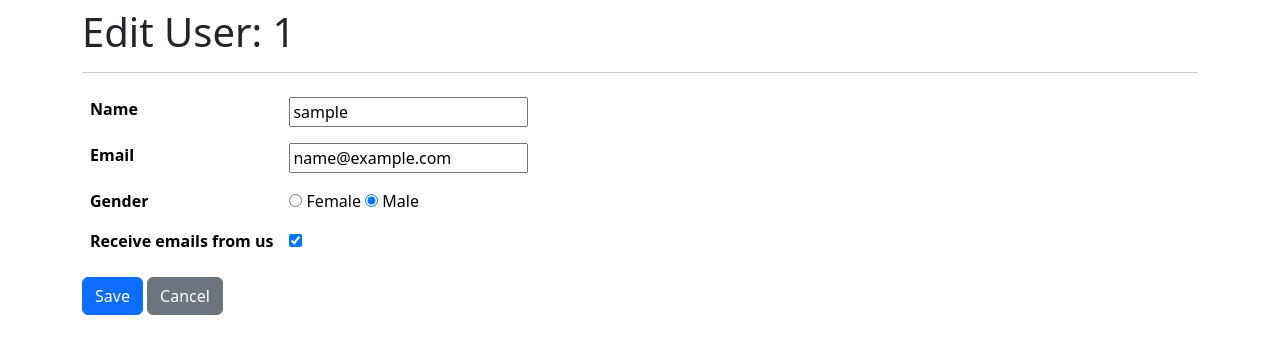
After one commit to verinak/iti-open-source-training, a PHP site: page /edit.php?user_id=1 in a window 1280 px wide. The commit adds this page. Shown: the top 354 px of the page. Run offline with PHP 8.4, Linux system fonts and the light colour scheme; tables that the repository leaves empty hold one stand-in row (values such as "Sample post").

Commit message:
php4 bonus

```diff
--- /dev/null
+++ b/lab14/edit.php
@@ -0,0 +1,123 @@
+<?php include "config.php" ?>
+<!DOCTYPE html>
+<html lang="en">
+
+<head>
+    <meta charset="UTF-8">
+    <meta name="viewport" content="width=device-width, initial-scale=1.0">
+    <title>Edit User</title>
+
+    <link href="https://cdn.jsdelivr.net/npm/bootstrap@5.3.3/dist/css/bootstrap.min.css" rel="stylesheet">
+    <script src="https://cdn.jsdelivr.net/npm/bootstrap@5.3.3/dist/js/bootstrap.bundle.min.js"></script>
+</head>
+
+<body>
+    <?php
+    // get user id
+    if (isset($_GET['user_id'])) {
+        $userId = $_GET['user_id'];
+    }
+    else if (isset($_POST['user_id'])) {
+        $userId = $_POST['user_id'];
+    }
+
+    $link = connect_mysqli($dbhost, $dbuser, $dbpass, $dbname);
+
+    $query = "SELECT username, email, gender, mail_status FROM users WHERE userid = $userId";
+    mysqli_select_db($link, $dbname);
+
+    $result = mysqli_query($link, $query);
+
+    if (!$result) {
+        echo "<script>console.log('Could not get user data " . mysqli_connect_error($result) . "');</script>" . PHP_EOL;
+    }
+
+    mysqli_close($link);
+
+    // get row data
+    $user = mysqli_fetch_assoc($result);
+    // print_r($user)
+
+    ?>
+
+    <main class="container py-2">
+
+        <h1>Edit User: <?php echo $userId ?></h1>
+        <hr/>
+
+        <form action="<?php echo $_SERVER['PHP_SELF']; ?>" method="post">
+        <!-- hidden input field to send userId value in post request -->
+        <input type="hidden" name="user_id" value="<?php echo $userId;?>">
+
+        <table class="table table-borderless w-auto">
+            <tr>
+                <th>Name</th>
+                <td><input type="text" name="name" value="<?php echo $user['username'] ?>" required></td>
+            </tr>
+            <tr>
+                <th>Email</th>
+                <td><input type="email" name="email" value="<?php echo $user['email'] ?>" required></td>
+            </tr>
+            <tr>
+                <th>Gender</th>
+                <td>
+                    <input type="radio" name="gender" value="F" required <?php if(strcmp($user['gender'], 'F') == 0) echo 'checked' ?>>
+                    <label for="female">Female</label>
+                    <input type="radio" name="gender" value="M" <?php if(strcmp($user['gender'], 'M') == 0) echo 'checked' ?>>
+                    <label for="male">Male</label>
+                </td>
+            </tr>
+            <tr>
+                <th>Receive emails from us </th>
+                <td>
+                    <input type="checkbox" name="agree" value="agree" <?php if($user['mail_status']) echo 'checked' ?>>
+                </td>
+            </tr>
+        </table>
+
+        <input class="btn btn-primary" type="submit" value="Save" name="submit">
+        <a href="./"><button type="button" class="btn btn-secondary">Cancel</button></a>
+
+        </form>
+
+    </main>
+
+    <?php
+
+    if (isset($_POST['submit'])) {
+        // echo "Submitted";
+        $userId =  $_POST['user_id'];
+        $name = $_POST['name'];
+        $email = $_POST['email'];
+        $gender = $_POST['gender'];
+        $mail_status = (isset($_POST['agree']) ? 1 : 0);
+
+        // echo "<h2>Submitted Data: </h2>";
+        // echo "Name: $name<br>";
+        // echo "Email: $email<br>";
+        // echo "Gender: $gender<br>";
+        // echo "Mail Status: $mail_status<br>";
+
+        $link = connect_mysqli($dbhost, $dbuser, $dbpass, $dbname);
+
+        $query = "UPDATE users SET username=\"$name\", email=\"$email\", gender=\"$gender\", mail_status=$mail_status WHERE userid=$userId";
+
+        // echo $query;
+
+        $retval = mysqli_query($link, $query);
+
+        if(!$retval) {
+            echo "<p style='color:red;'>Could not update user data: " . mysqli_connect_error($retval) ."</p>";
+            mysqli_close($link);
+        }
+        else {
+            mysqli_close($link);
+            header("Location: ./");
+            exit();
+        }
+    }
+
+    ?>
+</body>
+
+</html>
--- a/lab14/register.php
+++ b/lab14/register.php
@@ -63,7 +63,7 @@
             </table>
 
             <input class="btn btn-primary" type="submit" value="Submit" name="submit">
-            <a href="./index.php"><button type="button" class="btn btn-secondary">Cancel</button></a>
+            <a href="./"><button type="button" class="btn btn-secondary">Cancel</button></a>
         </form>
 
 
@@ -98,11 +98,10 @@
         }
         else {
             mysqli_close($link);
-            header("Location: ./index.php");
+            header("Location: ./");
             exit();
         }
     }
-
 
     ?>
 
```
Also changed, not shown: lab14/delete.php (added, +29 -0 lines), lab14/index.php (+13 -0 lines), lab14/view.php (added, +68 -0 lines).
